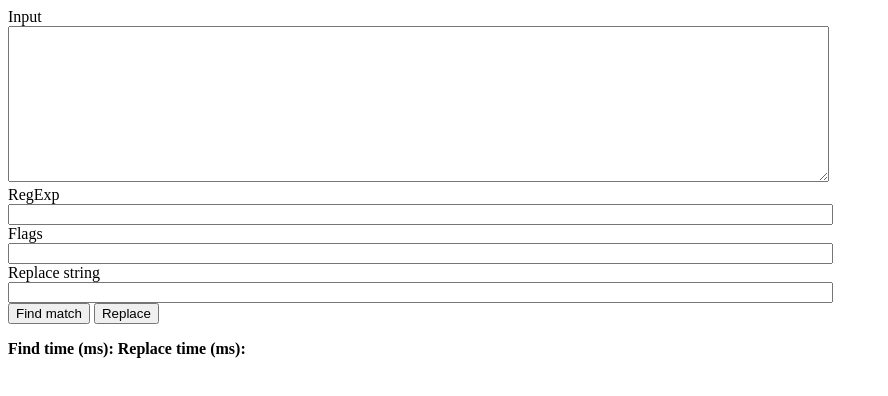
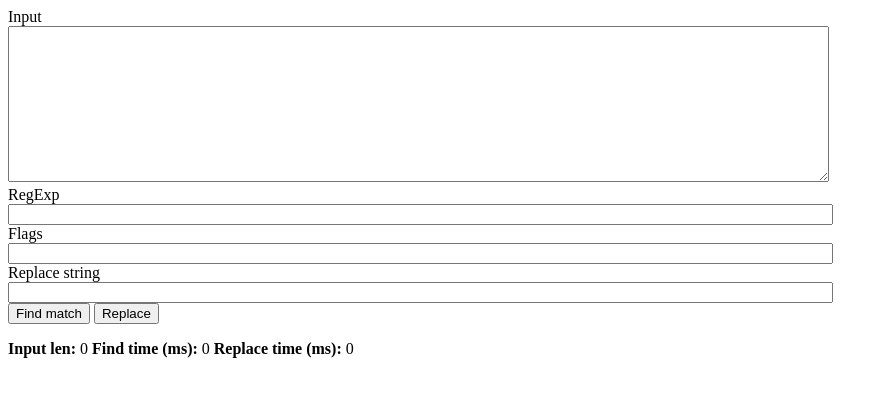
Before and after one commit to tgross35/wasm-regex, a website built with webpack: page index.html in a window 1280 px wide. Shown: the whole page, without its empty margins (0-888 px from the left). Built offline with nearby package versions, Linux system fonts and the light colour scheme.

Commit message:
Added input length counter

```diff
--- a/index.html
+++ b/index.html
@@ -34,8 +34,9 @@
     <button onclick="reFind()">Find match</button>
     <button onclick="reReplace()">Replace</button>
     <p>
-        <strong>Find time (ms): </strong><span id="find_time"></span>
-        <strong>Replace time (ms): </strong><span id="replace_time"></span>
+        <strong>Input len: </strong><span id="input_len">0</span>
+        <strong>Find time (ms): </strong><span id="find_time">0</span>
+        <strong>Replace time (ms): </strong><span id="replace_time">0</span>
     </p>
     <br />
     <span id="output"></span>
--- a/index.js
+++ b/index.js
@@ -17,6 +17,7 @@ window.reFind = function reFind() {
 
     document.getElementById('output').innerText = JSON.stringify(output, null, 4);
     document.getElementById('find_time').innerText = end - start;
+    document.getElementById('input_len').innerText = str.length;
 }
 
 window.reReplace = function reReplace() {
@@ -31,4 +32,5 @@ window.reReplace = function reReplace() {
 
     document.getElementById('output').innerText = replaced;
     document.getElementById('replace_time').innerText = end - start;
+    document.getElementById('input_len').innerText = str.length;
 }
```
